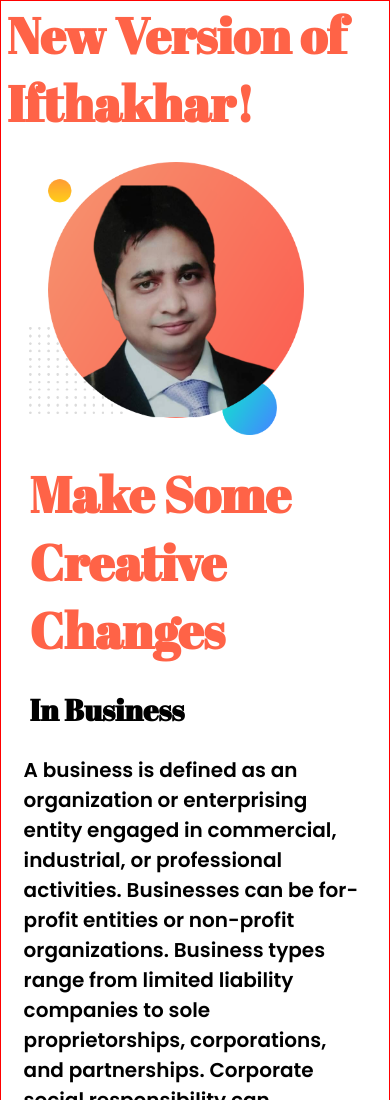
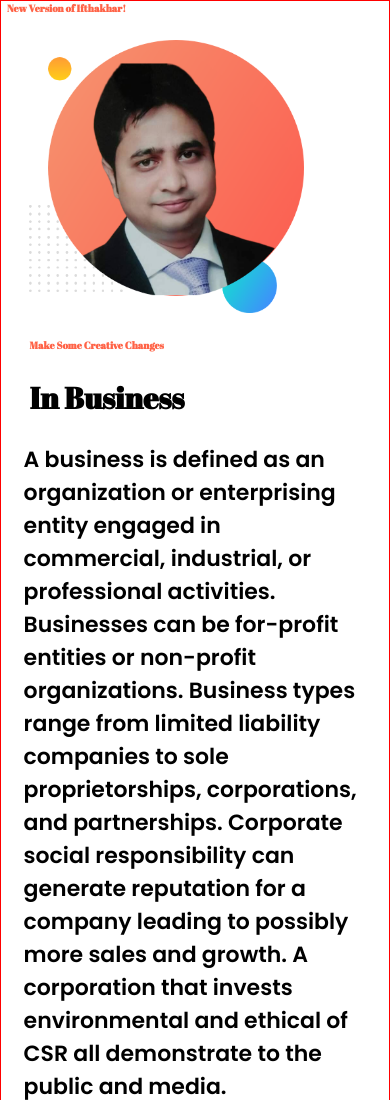
Before and after one commit to sabikonnaharsr/ifthakhar-alam, a plain HTML site: page index.html in a window 390 px wide. Shown: the top 1100 px of the page. Drawn offline with Linux system fonts and the light colour scheme; a web font is replaced by a local one.

```diff
--- a/style.css
+++ b/style.css
@@ -5,7 +5,7 @@ body{
 }
 p{
     font-family: 'Poppins', sans-serif;
-    font-size: 20px;
+    font-size: 22px;
 }
 .name-modify{
     font-size: 50px;
@@ -147,5 +147,10 @@ footer p{
     font-family: 'Poppins', sans-serif;
     font-size: 18px;
 }
+.name-modify{
+    font-size: 10px;
 
 }
+
+
+}
```
